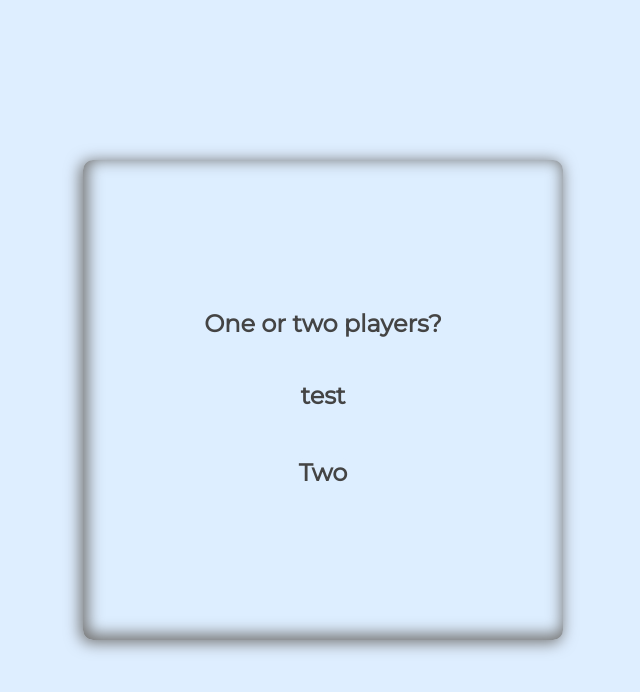
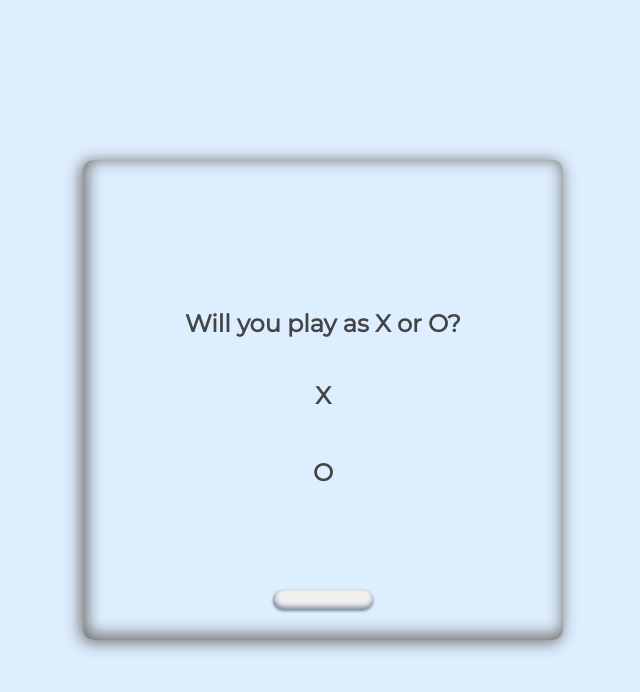
Before and after one commit to ZFudge/Tic-Tac-Toe, a plain HTML site: page index.html in a window 1280 px wide. Both pictures are taken after a click on the element "One". Shown: the whole page, without its empty margins (317-957 px from the left). Drawn offline with Linux system fonts and the light colour scheme.

Commit message:
smoother transitions with durationTransition, opacity and setTimeout

```diff
--- a/t3.css
+++ b/t3.css
@@ -26,6 +26,7 @@ body {
 	background-color: #DEF;
 	box-shadow: inset 2px -3px 15px 3px #777, -2px 2px 15px 1px #777;
 	user-select: none;
+	text-align: center;
 }
 
 .col-1 {
@@ -61,21 +62,20 @@ body {
 }
 
 button {
-	transition-duration: 0.2s;
 	border-radius: 20px;
 	box-shadow: inset 1px -3px 5px 0 #789, 0 1px 3px 0 #789;
 	cursor: pointer;
 	border: none;
 	outline: none;
 	display: none;
-
+	opacity: 0;
 }
 button:active {
 	box-shadow: inset 1px -1px 1px 0 #778899cc, 0 1px 1px 0 #789;
 }
 
 .square {
-	transition-duration: 0.1s;
+	transition-duration: 0.5s;
 	height: 100px;
 	width: 100px;
 	font-size: 80px;
@@ -88,6 +88,7 @@ button:active {
 	border-bottom: 1px solid #bbb;
 	box-shadow: inset -2px 2px 15px 2px #999, 2px -2px 10px 1px #999;
 	background-color: #DEF;
+	opacity: 0;
 }
 
 .pointer {
@@ -102,6 +103,7 @@ button:active {
 }
 
 #interface-container {
+	transition-duration: 1s;
 	grid-column-start: 3;
 	grid-row-start: 3;
 	grid-column-end: 6;
@@ -115,12 +117,12 @@ button:active {
 .depth {
 	background-color: #999;
 	color: rgba(0,0,0,0);
-	text-shadow: -3px 2.5px 3px #DEF;
+	text-shadow: -3px 2.5px 3px #DEF; /* #c2d1e0 */
 	-webkit-background-clip: text;
 	-moz-background-clip: text;
 	background-clip: text;
 }
 
- p {
- 	transition-duration: 1s;
+ p, button, h1 {
+ 	transition-duration: 0.5s;
  }
--- a/t3.js
+++ b/t3.js
@@ -1,7 +1,7 @@
 const tic = {
 	squares: [],
 	turn: null,
-	players: null,
+	players: "none",// true > 1, false > 2
 	coordinates: (square) => [parseInt(square.dataset.coordinates[0]),parseInt(square.dataset.coordinates[1])],
 	checkWin(c) {
 		console.log(c);
@@ -34,40 +34,32 @@ const interface = {
 		resetCurrentGame: document.getElementById("reset-current-game"),
 		misc: document.getElementById("misc")
 	},
-	text: {
-		first: {
-			title: "One or two players?",
-			opt_1: "One",
-			opt_2: "Two"
-		},
+	textSets: {
+		first: ["One or two players?", "One", "Two"],
 		second: {
-			titles: {
-				one: "Will you play as X or O?",
-				two: "Player One, will you play as X or O?"
-			},
-			opt_1: "X",
-			opt_2: "O"
+			one: ["Will you play as X or O?", "X", "O"],
+			two: ["Player One, will you play as X or O?", "X", "O"]
 		}
 	},
 	options(input) {
-		if (!tic.players) {
+		const arr = Array.from(this.content.children);
+		if (tic.players === "none") {
 			tic.players = (input.dataset.player === "true");
-			this.fadeReplace(input,"test");
+			arr.forEach((element,index) => interface.fadeReplace(element, (tic.players) ? interface.textSets.second.one[index] : interface.textSets.second.two[index]));
+			this.buttons.restartAll.style.display = "initial";
+			setTimeout(()=>this.buttons.restartAll.style.opacity = 1);
 		} else {
-			tic.turn = input.dataset.player;
-			this.fadeReplace(input,"test");
+			tic.turn = (input.dataset.player === "true");
+			arr.forEach((element) => interface.fadeReplace(element, ""));
+			interface.initializeGame();
 		}
-
-		Array.from(this.content.children).forEach(function(element) {
-			console.log(element);
-		});
-
 	},
 	initializeGame() {
+		Object.entries(this.buttons).forEach((button) => {
+			button[1].style.display = "initial";
+			setTimeout(()=>button[1].style.opacity = 1);
+		});
 		this.content.style.display = "none";
-		Object.entries(this.buttons).forEach(function(button) {
-			button[1].style.display = "initial";
-		});
 		for (let i = 0; i < 3; i++) {
 			tic.squares.push([]);
 			for (let j = 0; j < 3; j++) {
@@ -78,29 +70,32 @@ const interface = {
 				square.onclick = () => this.click(square);
 				this.body.appendChild(square);
 				tic.squares[i].push(square);
+				setTimeout(()=>square.style.opacity = 1, 250);
 			}
 		}
+		setTimeout(()=>{
+		}, 250);
 	},
 	restartAll() {
 		while (this.body.children.length>4) this.body.removeChild(this.body.lastChild);
 		this.content.style.display = 'flex';
-
-		Object.entries(this.buttons).forEach(function(button) {
-			button[1].style.display = "none";
-		});
+		tic.players = "none";
+		tic.turn = null;
+		Object.entries(this.buttons).forEach((button) => button[1].style.display = "none");
+		Array.from(this.content.children).forEach( (element,index) => interface.fadeReplace(element, interface.textSets.first[index]));
 	},
 	fadeReplace(tag, txt) {
 		tag.style.opacity = 0;
 		setTimeout(function() {
 			tag.innerText = txt;
 			tag.style.opacity = 1;
-		}, 1000);
+		}, 500);
 	},
 	click(square) {
 		if (!square.innerHTML) {
 			square.classList.remove("pointer");
 			square.classList.add("depth");
-			square.innerText = (this.turn) ? "X" : "O";
+			square.innerText = (tic.turn) ? "X" : "O";
 			tic.turn = !tic.turn;
 			tic.checkWin(tic.coordinates(square));
 		}
```
